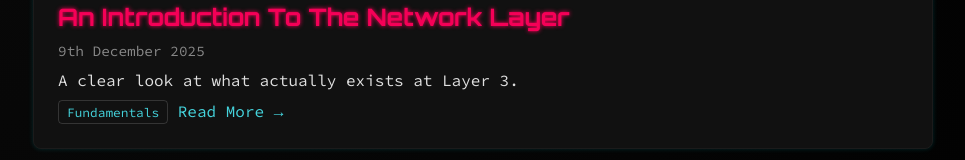
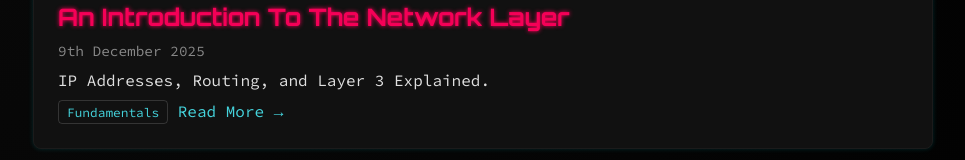
Before and after one commit to thenetworklayer/thenetworklayer.com, a plain HTML site: page index.html in a window 1280 px wide. Shown: the part 318-478 px from the top of the page, without its empty margins (157-1122 px from the left). Drawn offline with Linux system fonts and the light colour scheme.

Commit message:
Update index.html

```diff
--- a/index.html
+++ b/index.html
@@ -221,7 +221,7 @@
     <article data-tag="fundamentals">
       <h2>An Introduction To The Network Layer</h2>
       <p class="date">9th December 2025</p>
-      <p>A clear look at what actually exists at Layer 3.</p>
+      <p>IP Addresses, Routing, and Layer 3 Explained.</p>
       <span class="tag">Fundamentals</span>
       <a href="posts/introtonetworklayer.html">Read More →</a>
     </article>
```
